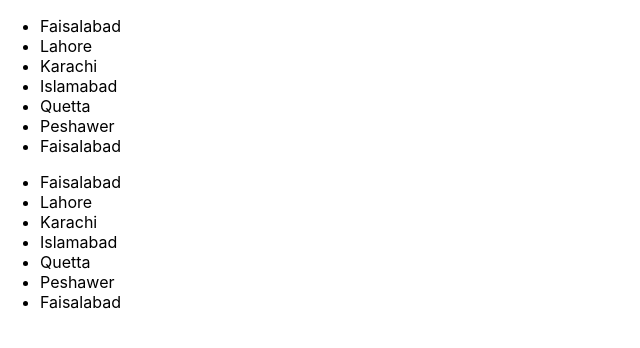
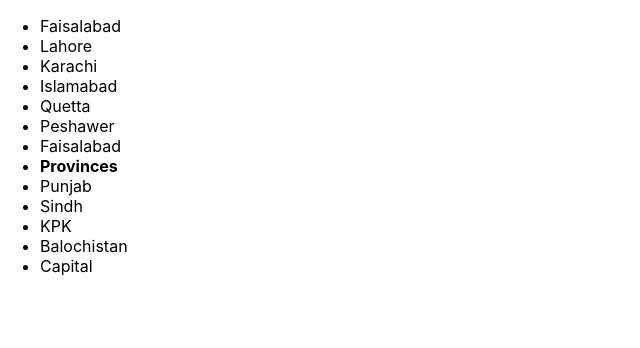
Before and after one commit to murad-faridi/react-class-practice, a React (Create React App) app: page / in a window 1280 px wide. Shown: the top 348 px of the page, without its empty margins (0-640 px from the left). Built offline with nearby package versions, Linux system fonts and the light colour scheme.

Commit message:
Classes and Props

```diff
--- a/src/App.js
+++ b/src/App.js
@@ -1,24 +1,33 @@
 import React from 'react';
 // import './App.css';
 
-function Cities() {
-	const cities = ['Faisalabad', 'Lahore', 'Karachi', 'Islamabad', 'Quetta', 'Peshawer', 'Faisalabad']
+class Cities extends React.Component {
+	render() {
+		const { pakCities, pakProvinces } = this.props
 		return (
 			<ul>
 				{
-				cities.map((city,index) => <li key={index}>{city}</li>)
+					pakCities.map((city, index) => <li key={index}>{city}</li>)
+				}
+				<li><strong>Provinces</strong></li>
+				{
+					pakProvinces.map((city, index) => <li key={index}>{city}</li>)
 				}
 			</ul>
 		);
 	}
+}
 
-function App() {
+class App extends React.Component {
+	render() {
+		const cities = ['Faisalabad', 'Lahore', 'Karachi', 'Islamabad', 'Quetta', 'Peshawer', 'Faisalabad']
+		const provinces = ['Punjab', 'Sindh', 'KPK', 'Balochistan', 'Capital']
 		return (
 			<div>
-			<Cities />
-			<Cities />
+				<Cities pakCities={cities} pakProvinces={provinces} />
 			</div>
 		);
 	}
+}
 
 export default App;
```
Lines whose indentation alone changed are shown as unchanged.
